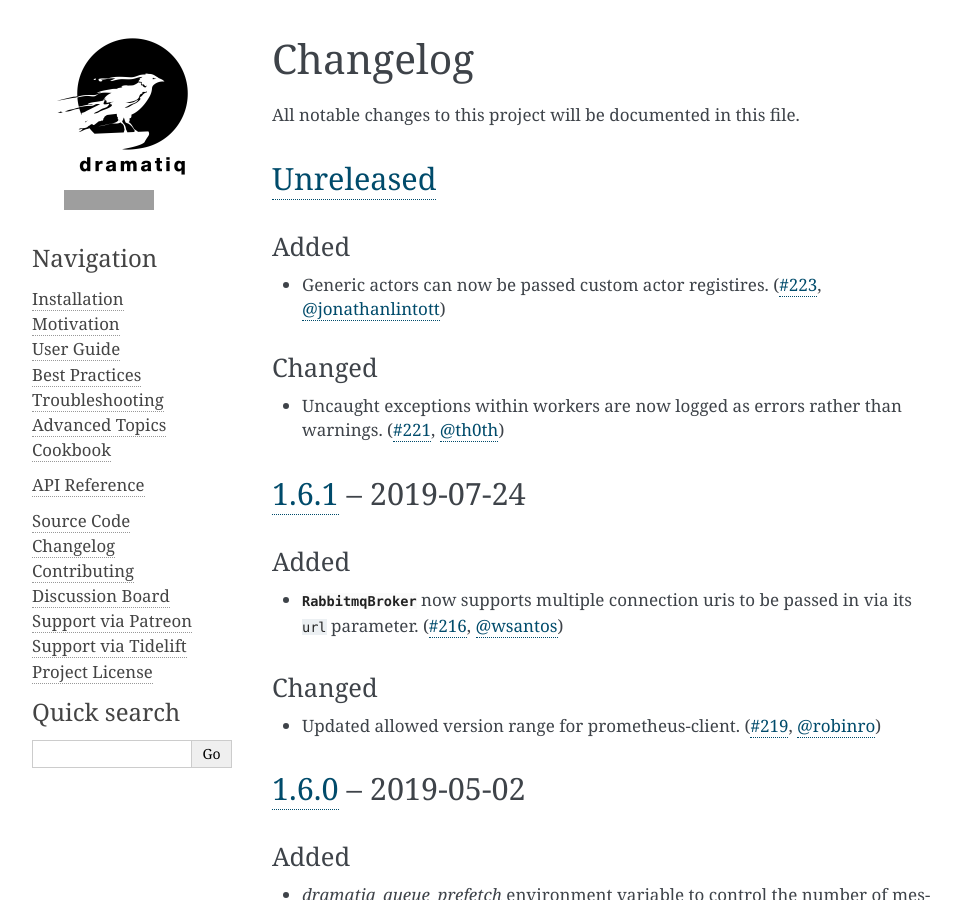
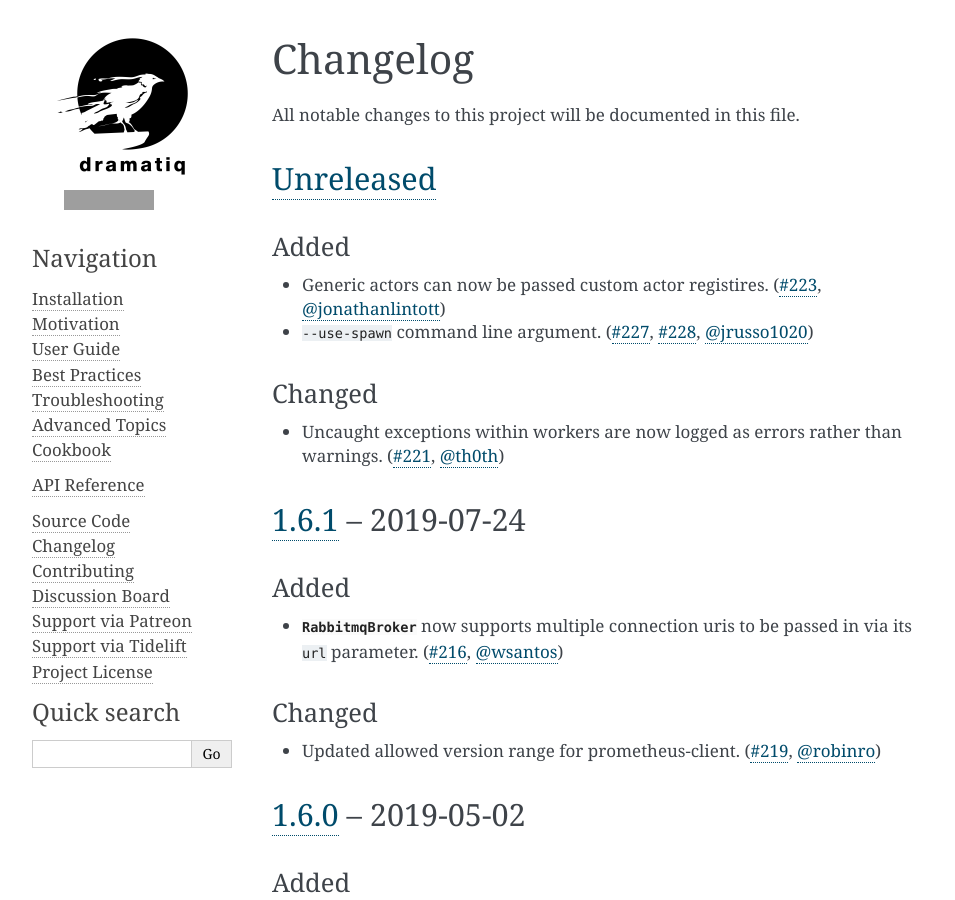
Before and after one commit to Bogdanp/dramatiq, a Sphinx documentation site: the page built from docs/source/changelog.rst, in a window 1280 px wide and 900 px high, cut to the strip 0-900 px from the top of the window. Shown: the whole strip, without its empty margins (148-1103 px from the left). Built offline with Sphinx 7.4.7, drawn with Linux system fonts in a browser that asks for light colours; grey boxes are pictures that could not be loaded.

Commit message:
doc: update changelog

```diff
--- a/docs/source/changelog.rst
+++ b/docs/source/changelog.rst
@@ -13,7 +13,7 @@ Added
 ^^^^^
 
 * Generic actors can now be passed custom actor registires.  (`#223`_, `@jonathanlintott`_)
-
+* ``--use-spawn`` command line argument.  (`#227`_, `#228`_, `@jrusso1020`_)
 
 Changed
 ^^^^^^^
@@ -23,7 +23,10 @@ Changed
 
 .. _#221: https://github.com/Bogdanp/dramatiq/pull/221
 .. _#223: https://github.com/Bogdanp/dramatiq/pull/223
+.. _#227: https://github.com/Bogdanp/dramatiq/pull/227
+.. _#228: https://github.com/Bogdanp/dramatiq/pull/228
 .. _@jonathanlintott: https://github.com/jonathanlintott
+.. _@jrusso1020: https://github.com/jrusso1020
 .. _@th0th: https://github.com/th0th
 
 
```
